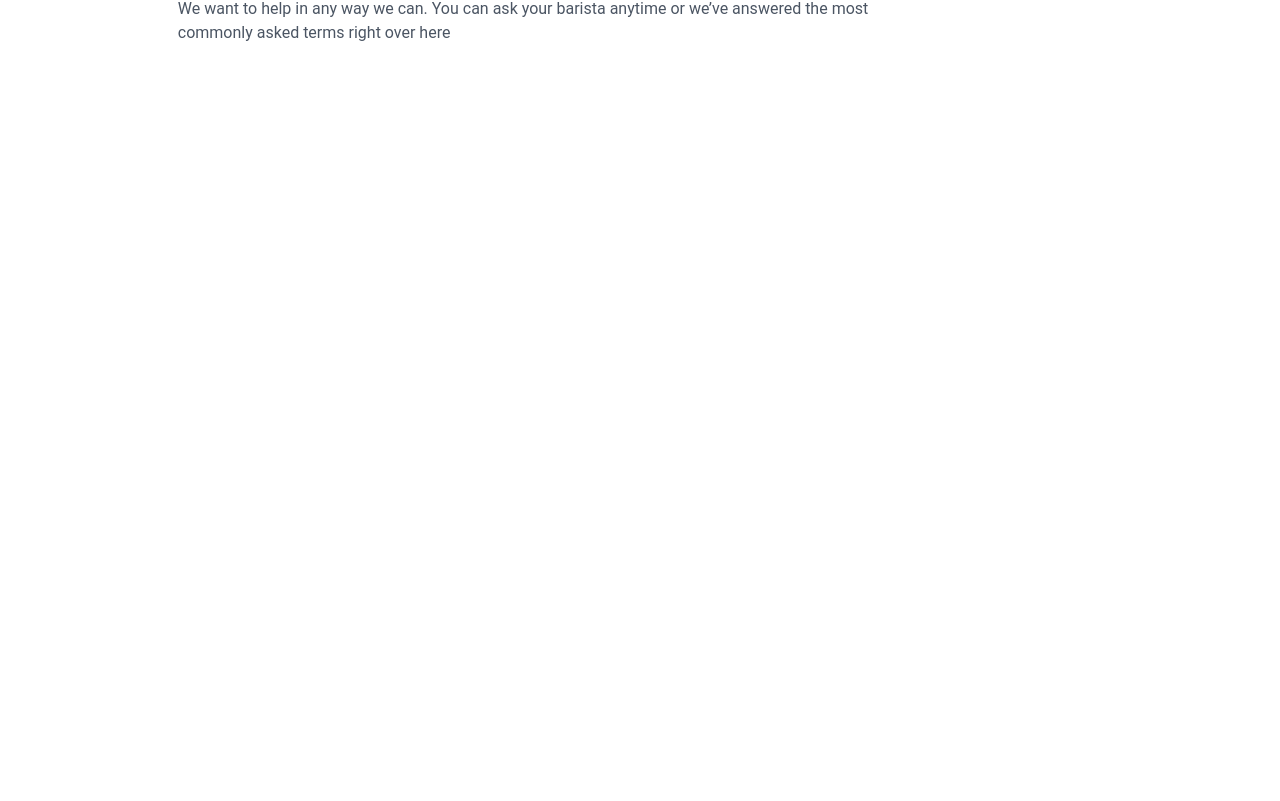
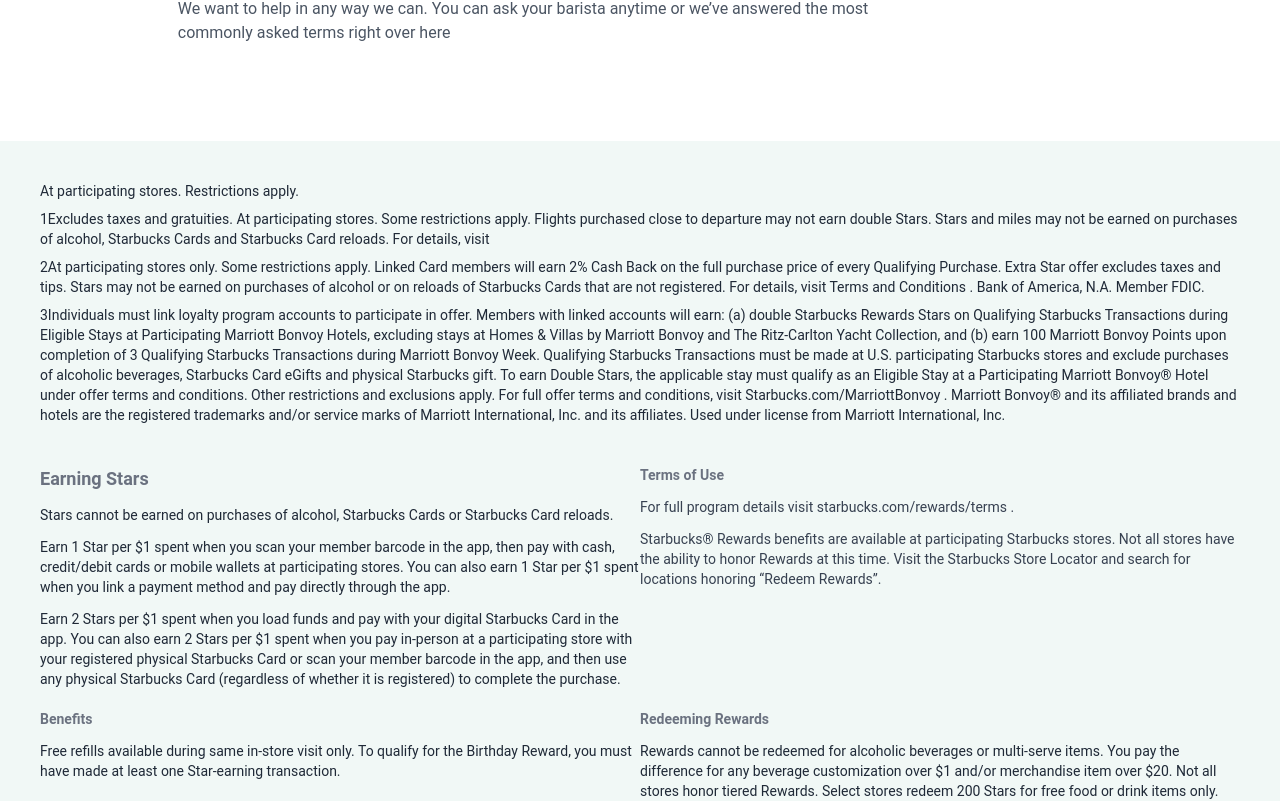
Before and after one commit to ErnestoPelayo/Starbucks, a React (Vite) app: page / in a window 1280 px wide. Shown: the part 3959-4760 px from the top of the page. Before the commit the page ends 4100 px from the top, so only its background shows below. Built offline with nearby package versions, Linux system fonts and the light colour scheme; a web font is replaced by a local one.

Commit message:
completed component Questions

```diff
--- a/src/components/Questions.tsx
+++ b/src/components/Questions.tsx
@@ -5,13 +5,102 @@
         <div className="w-2/3 mx-auto ">
           <p className="font-bold text-4xl">Questions?</p>
           <p className="text-gray-600">
-          We want to help in any way we can. You can ask your barista anytime or
-          we’ve answered the most commonly asked terms right over here
+            We want to help in any way we can. You can ask your barista anytime
+            or we’ve answered the most commonly asked terms right over here
           </p>
         </div>
       </div>
-    <div className="bg-lightWhite">
-
+      <div className="bg-lightWhite px-10">
+        <div className="grid gap-2 text-sm text-gray-800 pt-10 pb-10">
+          <p>At participating stores. Restrictions apply.</p>
+          <p>
+            1Excludes taxes and gratuities. At participating stores. Some
+            restrictions apply. Flights purchased close to departure may not
+            earn double Stars. Stars and miles may not be earned on purchases of
+            alcohol, Starbucks Cards and Starbucks Card reloads. For details,
+            visit
+          </p>
+          <p>
+            2At participating stores only. Some restrictions apply. Linked Card
+            members will earn 2% Cash Back on the full purchase price of every
+            Qualifying Purchase. Extra Star offer excludes taxes and tips. Stars
+            may not be earned on purchases of alcohol or on reloads of Starbucks
+            Cards that are not registered. For details, visit Terms and
+            Conditions . Bank of America, N.A. Member FDIC.
+          </p>
+          <p>
+            3Individuals must link loyalty program accounts to participate in
+            offer. Members with linked accounts will earn: (a) double Starbucks
+            Rewards Stars on Qualifying Starbucks Transactions during Eligible
+            Stays at Participating Marriott Bonvoy Hotels, excluding stays at
+            Homes & Villas by Marriott Bonvoy and The Ritz-Carlton Yacht
+            Collection, and (b) earn 100 Marriott Bonvoy Points upon completion
+            of 3 Qualifying Starbucks Transactions during Marriott Bonvoy Week.
+            Qualifying Starbucks Transactions must be made at U.S. participating
+            Starbucks stores and exclude purchases of alcoholic beverages,
+            Starbucks Card eGifts and physical Starbucks gift. To earn Double
+            Stars, the applicable stay must qualify as an Eligible Stay at a
+            Participating Marriott Bonvoy® Hotel under offer terms and
+            conditions. Other restrictions and exclusions apply. For full offer
+            terms and conditions, visit Starbucks.com/MarriottBonvoy . Marriott
+            Bonvoy® and its affiliated brands and hotels are the registered
+            trademarks and/or service marks of Marriott International, Inc. and
+            its affiliates. Used under license from Marriott International, Inc.
+          </p>
+        </div>
+        <div className=" grid md:grid-cols-2 text-sm">
+          <div className="flex flex-col space-y-3 text-gray-800">
+            <p className="font-bold text-gray-500 text-lg">Earning Stars </p>
+            <p >
+              Stars cannot be earned on purchases of alcohol, Starbucks Cards or
+              Starbucks Card reloads.
+            </p>
+            <p>
+              Earn 1 Star per $1 spent when you scan your member barcode in the
+              app, then pay with cash, credit/debit cards or mobile wallets at
+              participating stores. You can also earn 1 Star per $1 spent when
+              you link a payment method and pay directly through the app.
+            </p>
+            <p>
+              Earn 2 Stars per $1 spent when you load funds and pay with your
+              digital Starbucks Card in the app. You can also earn 2 Stars per
+              $1 spent when you pay in-person at a participating store with your
+              registered physical Starbucks Card or scan your member barcode in
+              the app, and then use any physical Starbucks Card (regardless of
+              whether it is registered) to complete the purchase.
+            </p>
+          </div>
+          <div className="mt-5 md:mt-0 flex flex-col space-y-3 text-gray-700">
+            <p className="font-bold text-gray-500">Terms of Use</p>
+            <p>For full program details visit starbucks.com/rewards/terms .</p>
+            <p>
+              Starbucks® Rewards benefits are available at participating
+              Starbucks stores. Not all stores have the ability to honor Rewards
+              at this time. Visit the Starbucks Store Locator and search for
+              locations honoring “Redeem Rewards”.
+            </p>
+          </div>
+        </div>
+        <div className="mt-5 md:mt0 grid md:grid-cols-2 text-sm">
+          <div className="flex flex-col space-y-3 text-gray-800">
+            <p className="font-bold text-gray-500">Benefits </p>
+            <p>
+              Free refills available during same in-store visit only. To qualify
+              for the Birthday Reward, you must have made at least one
+              Star-earning transaction.
+            </p>
+          </div>
+          <div className="mt-5 md:mt-0 flex flex-col space-y-3 text-gray-800">
+            <p className="font-bold text-gray-500">Redeeming Rewards </p>
+            <p>
+              Rewards cannot be redeemed for alcoholic beverages or multi-serve
+              items. You pay the difference for any beverage customization over
+              $1 and/or merchandise item over $20. Not all stores honor tiered
+              Rewards. Select stores redeem 200 Stars for free food or drink
+              items only.
+            </p>
+          </div>
+        </div>
       </div>
     </>
   );
```
Lines whose indentation alone changed are shown as unchanged.
